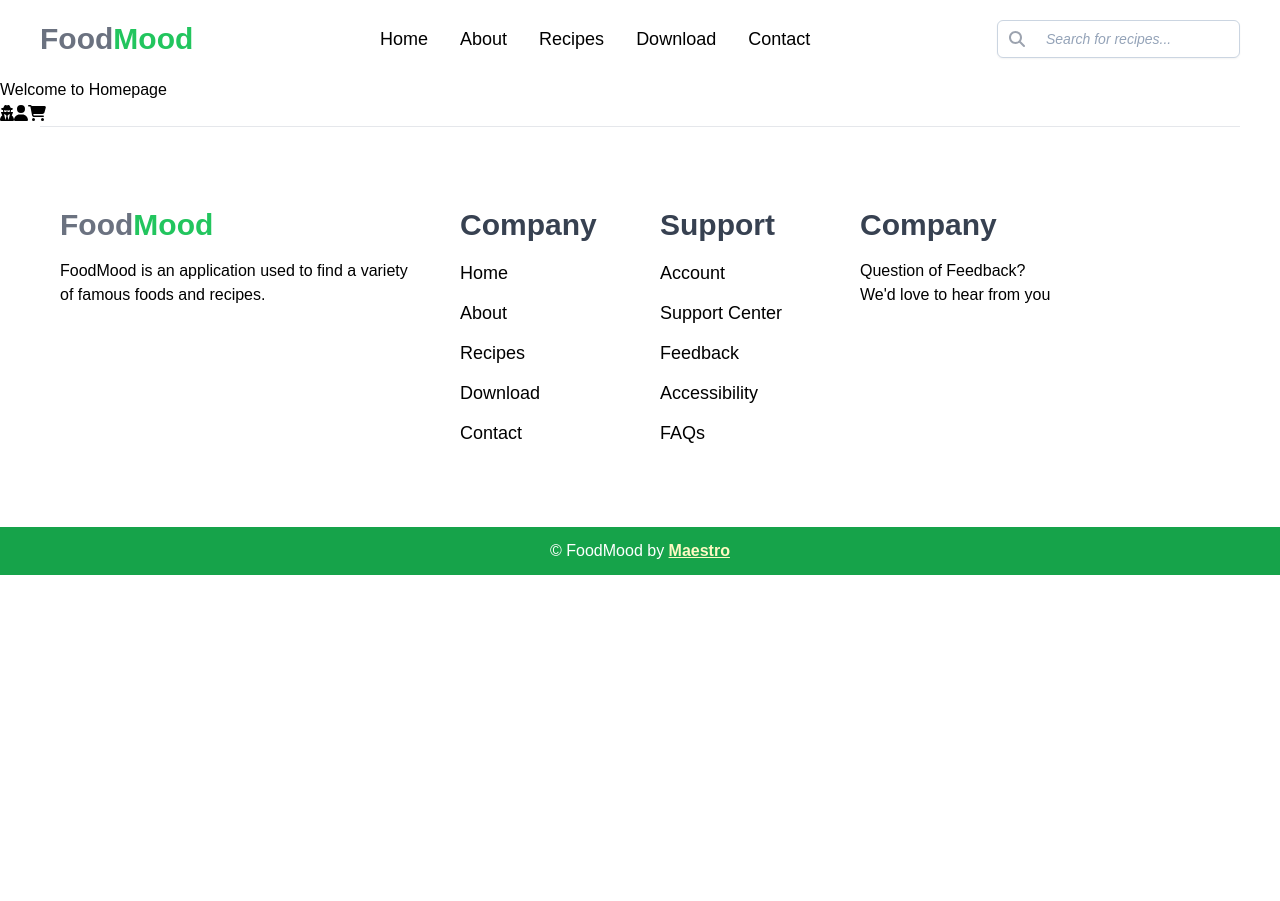
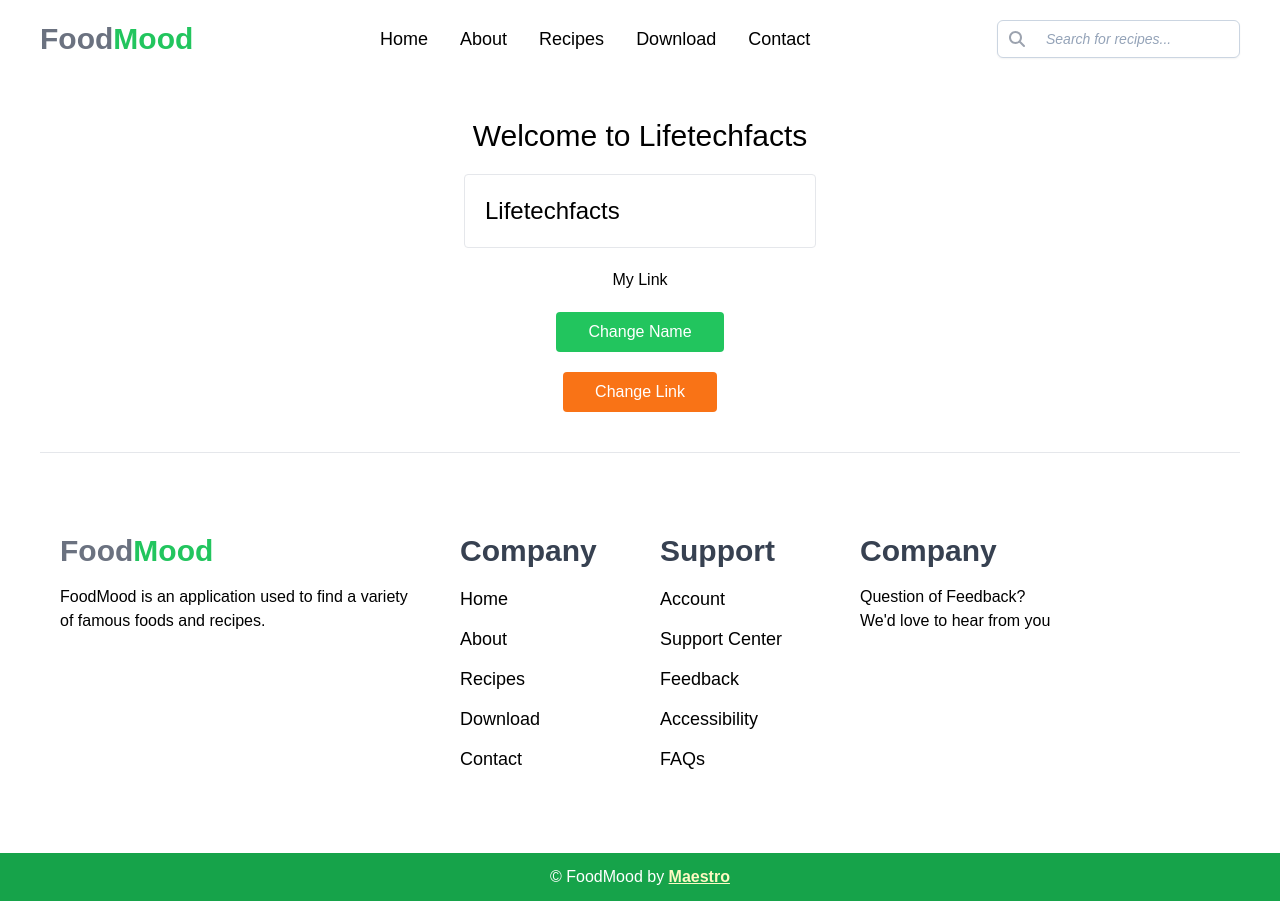
Before and after one commit to Maestroharyor/VueJS-3-Tutorial-Playlist, a Vue app: page / in a window 1280 px wide. Before the commit the page ends 800 px from the top, so only its background shows below. Built offline with nearby package versions, Linux system fonts and the light colour scheme; a web font is replaced by a local one.

Commit message:
Lesson 12

```diff
--- a/src/App.vue
+++ b/src/App.vue
@@ -1,9 +1,23 @@
 <template lang="html">
   <DefaultLayout>
-    <p>Welcome to Homepage</p>
-    <font-awesome-icon icon="fa-solid fa-user-secret" />
-    <font-awesome-icon icon="fa-solid fa-user" />
-    <font-awesome-icon icon="fa-solid fa-cart-shopping" />
+    <div class="p-10 flex flex-col gap-5 items-center justify-center">
+      <p class="text-3xl">Welcome to {{ name }}</p>
+
+      <input type="text"
+        class="text-2xl p-5 border rounded"
+        :value="name">
+
+      <a :href="url">My Link</a>
+
+
+
+      <button @click="changeName"
+        class="bg-green-500 text-white px-8 py-2 rounded hover:bg-green-600 transition">Change Name</button>
+      <button @click="changeLink"
+        class="bg-orange-500 text-white px-8 py-2 rounded hover:bg-orange-600 transition">Change Link</button>
+    </div>
+
+
   </DefaultLayout>
 
 </template>
@@ -17,6 +31,26 @@ export default {
   components: {
     DefaultLayout
   },
+  data() {
+    return {
+      name: "Lifetechfacts",
+      url: "https://thelifetechfacts.com"
+    }
+  },
+  methods: {
+    changeName() {
+      if (this.name.toLowerCase() === "lifetechfacts") {
+        this.name = "Maestro"
+      } else {
+        this.name = "Lifetechfacts"
+      }
+
+    },
+    changeLink() {
+      this.url = "https://google.com"
+
+    },
+  },
 
 }
 </script>
```
